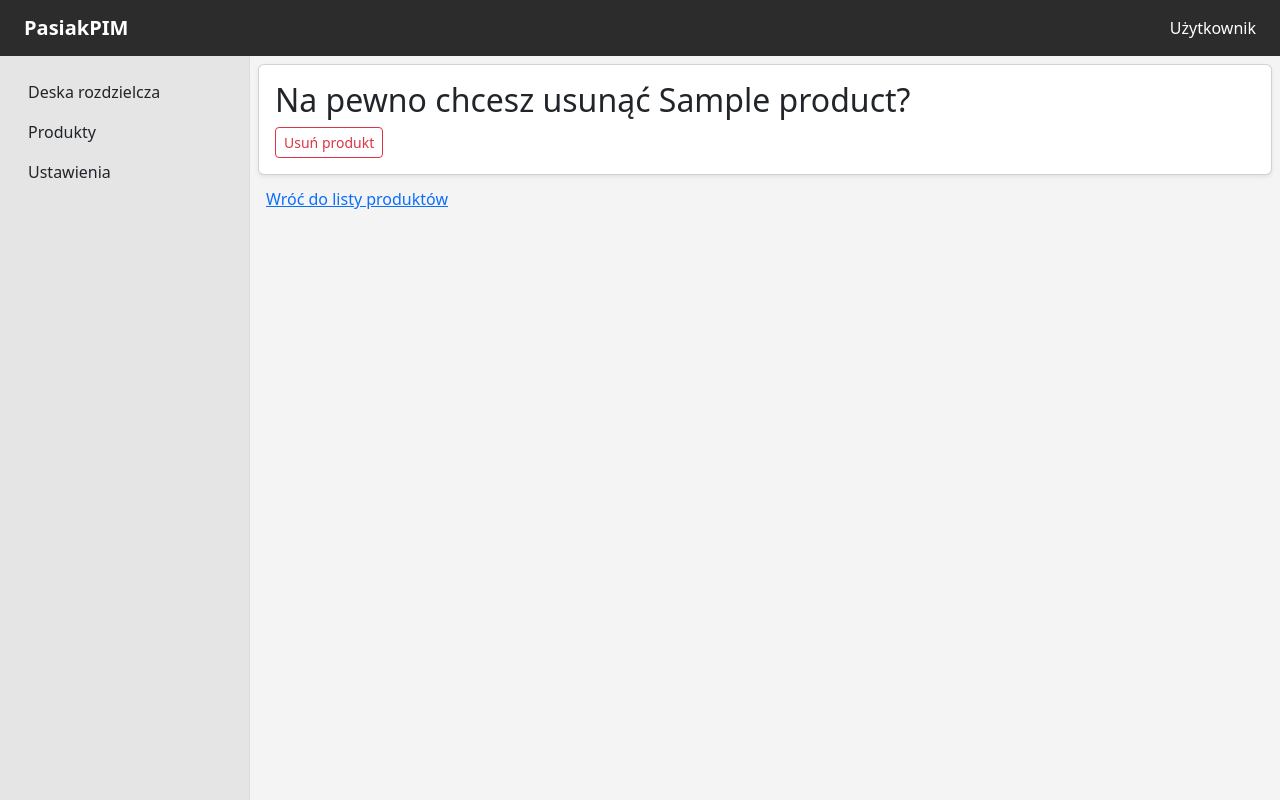
After one commit to lpasiak/pancernik-pim, a Django app: page /products/1/delete in a window 1280 px wide. The commit adds this page. Run offline with Django 5.2, Linux system fonts and the light colour scheme; tables that the repository leaves empty hold one stand-in row (values such as "Sample post").

Commit message:
Added Product DeleteView

```diff
--- a/products/urls.py
+++ b/products/urls.py
@@ -1,10 +1,12 @@
 from django.urls import path
 from .views import (ProductListView,
                     ProductDetailView,
-                    ProductCreateView)
+                    ProductCreateView,
+                    ProductDeleteView)
 
 urlpatterns = [
     path('', ProductListView.as_view(), name='product-list'),
     path('create/', ProductCreateView.as_view(), name='product-create'),
-    path('<int:pk>/', ProductDetailView.as_view(), name='product-detail')
+    path('<int:pk>/', ProductDetailView.as_view(), name='product-detail'),
+    path('<int:pk>/delete', ProductDeleteView.as_view(), name='product-delete')
 ]
--- a/products/views.py
+++ b/products/views.py
@@ -1,5 +1,8 @@
 from django.shortcuts import render
-from django.views.generic import ListView, DetailView, CreateView
+from django.views.generic import (ListView,
+                                  DetailView,
+                                  CreateView,
+                                  DeleteView)
 from .models import Product
 from .forms import ProductForm
 from django.urls import reverse_lazy
@@ -22,3 +25,10 @@ class ProductCreateView(CreateView):
     template_name = 'products/product_create.html'
     form_class = ProductForm
     success_url = reverse_lazy('product-list')
+
+
+class ProductDeleteView(DeleteView):
+    model = Product
+    template_name = 'products/product_delete.html'
+    context_object_name = 'product'
+    success_url = reverse_lazy('product-list')
--- a/static/css/style.css
+++ b/static/css/style.css
@@ -41,5 +41,8 @@
     min-height: 80vh;
 }
 .homepage-container > card {
-    max-width: 800px;
+    width: 100%;
+    max-width: 100%;
+    word-wrap: break-word;
+    overflow-wrap: break-word;
 }
--- /dev/null
+++ b/templates/products/product_delete.html
@@ -0,0 +1,17 @@
+{% extends 'base.html' %}
+
+{% block title %}Delete {{ product.name }}{% endblock %}
+{% block content %}
+<div class="homepage-container rounded flex-fill p-1">
+    <div class="card shadow-sm">
+        <div class="card-body">
+            <h2 class="card-title text-break">Na pewno chcesz usunąć {{ product.name }}?</h2>
+            <form method="post">
+            {% csrf_token %}
+            <input type="submit" class="btn btn-sm btn-outline-danger" value="Usuń produkt">
+            </form>
+        </div>
+    </div>
+    <p class="p-2 mt-1"><a href="{% url 'product-list' %}">Wróć do listy produktów</a></p>
+</div>
+{% endblock content %}
--- a/templates/products/product_detail.html
+++ b/templates/products/product_detail.html
@@ -7,6 +7,7 @@
     <div class="card shadow-sm">
         <div class="card-body">
             <h2 class="card-title text-break">{{ product.name }}</h2>
+            <a href="{% url 'product-delete' product.pk %}" class="btn btn-sm btn-danger">Usuń produkt</a>
             <p>Typ: {{ product.product_type }}</p>
         </div>
     </div>
```
